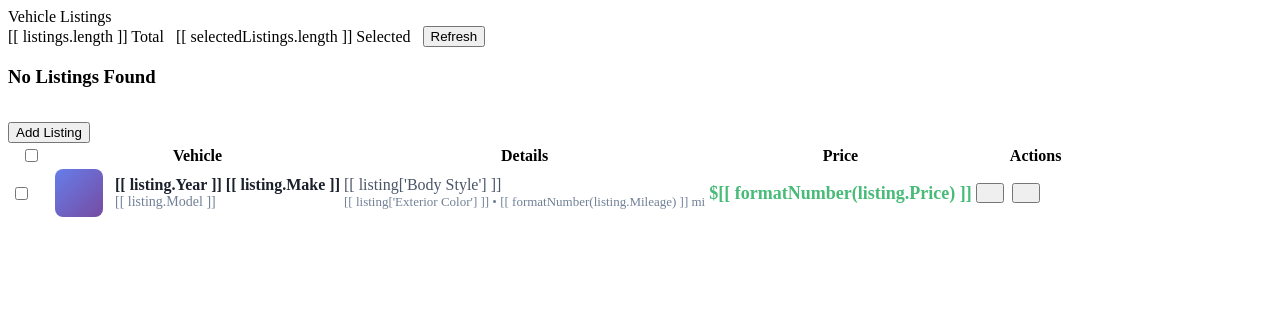
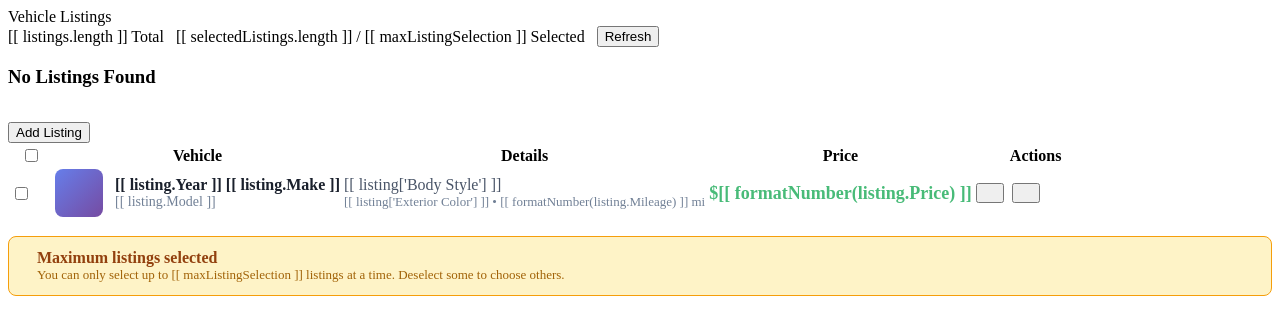
Before and after one commit to zahidanwarusa/fb_maketplace_bot_v4.0, a Flask app: template templates/components/listings.html in a window 1280 px wide. Shown: the top 335 px of the page. Run offline with Flask 3, Linux system fonts and the light colour scheme; the template is opened without the code that fills it, so the values that code supplies are empty; parts of the project's set-up code (start-up, migrations or seed data) failed here and were passed over.

Commit message:
Add Listing limit and remove Profiles limit

```diff
--- a/app.py
+++ b/app.py
@@ -35,7 +35,7 @@ load_dotenv()
 
 # Configuration
 UPLOAD_FOLDER = 'temp_uploads'
-MAX_PROFILE_SELECTION = 5
+MAX_LISTING_SELECTION = 5  # Changed from MAX_PROFILE_SELECTION - now limits listings instead of profiles
 
 if not os.path.exists(UPLOAD_FOLDER):
     os.makedirs(UPLOAD_FOLDER)
@@ -112,14 +112,14 @@ from components.schedule import init_schedule_routes
 from components.bot import init_bot_routes
 
 # Initialize all component routes
-init_dashboard_routes(app, supabase, MAX_PROFILE_SELECTION, get_facebook_accounts_from_profile)
+init_dashboard_routes(app, supabase, MAX_LISTING_SELECTION, get_facebook_accounts_from_profile)
 init_profiles_routes(app, supabase)
 init_listings_routes(app, supabase)
 init_media_routes(app, get_drive_manager)
 init_history_routes(app, supabase)
 init_deleted_routes(app, supabase)
 init_schedule_routes(app, supabase)
-init_bot_routes(app, supabase, MAX_PROFILE_SELECTION, get_profile_locations_dict)
+init_bot_routes(app, supabase, MAX_LISTING_SELECTION, get_profile_locations_dict)
 
 
 # Error handlers
@@ -145,7 +145,7 @@ if __name__ == '__main__':
         if test_supabase_connection():
             print("🚀 Starting Flask application...")
             print("🌐 Open http://localhost:5000 in your browser")
-            print(f"⚙️  Maximum profile selection: {MAX_PROFILE_SELECTION}")
+            print(f"⚙️  Maximum listing selection: {MAX_LISTING_SELECTION}")
             print("\n")
             app.run(debug=True, host='0.0.0.0', port=5000)
         else:
--- a/components/bot.py
+++ b/components/bot.py
@@ -48,7 +48,7 @@ DEFAULT_CONFIG = {
 }
 
 
-def init_bot_routes(app, supabase, max_profile_selection, get_profile_locations_dict=None):
+def init_bot_routes(app, supabase, max_listing_selection, get_profile_locations_dict=None):
     """Initialize bot execution routes with app context"""
 
     # Ensure screenshot folder exists
@@ -93,12 +93,12 @@ def init_bot_routes(app, supabase, max_profile_selection, get_profile_locations_
                     "message": "No listings selected"
                 }), 400
 
-            # ENFORCE PROFILE SELECTION LIMIT
-            if len(selected_profiles) > max_profile_selection:
-                logger.warning(f"Profile selection limit exceeded: {len(selected_profiles)} > {max_profile_selection}")
+            # ENFORCE LISTING SELECTION LIMIT (Changed from profile limit)
+            if len(selected_listings) > max_listing_selection:
+                logger.warning(f"Listing selection limit exceeded: {len(selected_listings)} > {max_listing_selection}")
                 return jsonify({
                     "status": "error",
-                    "message": f"You can only select up to {max_profile_selection} profiles at a time. Currently selected: {len(selected_profiles)}"
+                    "message": f"You can only select up to {max_listing_selection} listings at a time. Currently selected: {len(selected_listings)}"
                 }), 400
 
             # Validate all profiles have locations
--- a/components/dashboard.py
+++ b/components/dashboard.py
@@ -22,7 +22,7 @@ def get_profile_locations_dict(supabase):
         return {}
 
 
-def init_dashboard_routes(app, supabase, max_profile_selection, get_facebook_accounts_from_profile_func=None):
+def init_dashboard_routes(app, supabase, max_listing_selection, get_facebook_accounts_from_profile_func=None):
     """Initialize dashboard routes with app context"""
 
     @app.route('/')
@@ -65,7 +65,7 @@ def init_dashboard_routes(app, supabase, max_profile_selection, get_facebook_acc
                                  profiles=[],
                                  listings=listings,
                                  profile_locations=profile_locations,
-                                 max_profile_selection=max_profile_selection)
+                                 max_listing_selection=max_listing_selection)
 
         except Exception as e:
             logger.error(f"Critical error in index route: {str(e)}")
--- a/templates/components/dashboard.html
+++ b/templates/components/dashboard.html
@@ -14,14 +14,14 @@
                 <i class="fas fa-check-circle"></i>
             </div>
             <div style="color: #718096; font-size: 14px; margin-bottom: 4px;">Selected Listings</div>
-            <div style="font-size: 32px; font-weight: 700; color: #1a202c;">[[ selectedListings.length ]]</div>
+            <div style="font-size: 32px; font-weight: 700; color: #1a202c;">[[ selectedListings.length ]] / [[ maxListingSelection ]]</div>
         </div>
         <div class="stat-card">
             <div class="stat-icon orange">
                 <i class="fas fa-users"></i>
             </div>
             <div style="color: #718096; font-size: 14px; margin-bottom: 4px;">Active Profiles</div>
-            <div style="font-size: 32px; font-weight: 700; color: #1a202c;">[[ selectedProfiles.length ]] / [[ maxProfileSelection ]]</div>
+            <div style="font-size: 32px; font-weight: 700; color: #1a202c;">[[ selectedProfiles.length ]]</div>
         </div>
         <div class="stat-card">
             <div class="stat-icon purple">
@@ -46,7 +46,7 @@
             <div @click="activeTab = 'listings'" style="padding: 20px; background: linear-gradient(135deg, #48bb78 0%, #38a169 100%); border-radius: 12px; cursor: pointer; transition: transform 0.2s;" onmouseover="this.style.transform='scale(1.05)'" onmouseout="this.style.transform='scale(1)'">
                 <i class="fas fa-list" style="font-size: 32px; color: white; margin-bottom: 12px;"></i>
                 <div style="color: white; font-weight: 600; margin-bottom: 4px;">Select Listings</div>
-                <div style="color: rgba(255,255,255,0.8); font-size: 14px;">Choose vehicles to post</div>
+                <div style="color: rgba(255,255,255,0.8); font-size: 14px;">Choose vehicles to post (max [[ maxListingSelection ]])</div>
             </div>
             <div @click="activeTab = 'add-listing'" style="padding: 20px; background: linear-gradient(135deg, #ed8936 0%, #dd6b20 100%); border-radius: 12px; cursor: pointer; transition: transform 0.2s;" onmouseover="this.style.transform='scale(1.05)'" onmouseout="this.style.transform='scale(1)'">
                 <i class="fas fa-plus-circle" style="font-size: 32px; color: white; margin-bottom: 12px;"></i>
--- a/templates/components/listings.html
+++ b/templates/components/listings.html
@@ -5,7 +5,9 @@
             <div class="card-title">Vehicle Listings</div>
             <div style="display: flex; gap: 12px; align-items: center;">
                 <span class="badge badge-info">[[ listings.length ]] Total</span>
-                <span class="badge badge-success">[[ selectedListings.length ]] Selected</span>
+                <span :class="selectedListings.length >= maxListingSelection ? 'badge badge-error' : 'badge badge-success'">
+                    [[ selectedListings.length ]] / [[ maxListingSelection ]] Selected
+                </span>
                 <button @click="loadListings" class="btn btn-secondary"><i class="fas fa-sync-alt"></i> Refresh</button>
             </div>
         </div>
@@ -18,7 +20,9 @@
             <table>
                 <thead>
                     <tr>
-                        <th style="width: 40px;"><input type="checkbox" @change="toggleAllListings" :checked="allListingsSelected" class="custom-checkbox"></th>
+                        <th style="width: 40px;">
+                            <input type="checkbox" @change="toggleAllListings" :checked="allListingsSelected" class="custom-checkbox" :title="'Select up to ' + maxListingSelection + ' listings'">
+                        </th>
                         <th>Vehicle</th>
                         <th>Details</th>
                         <th>Price</th>
@@ -26,8 +30,16 @@
                     </tr>
                 </thead>
                 <tbody>
-                    <tr v-for="listing in listings" :key="listing.id">
-                        <td><input type="checkbox" v-model="selectedListings" :value="listing.id" class="custom-checkbox"></td>
+                    <tr v-for="listing in listings" :key="listing.id" :style="selectedListings.includes(listing.id) ? 'background: #f0fdf4;' : ''">
+                        <td>
+                            <input
+                                type="checkbox"
+                                :checked="selectedListings.includes(listing.id)"
+                                @change="onListingCheckboxChange($event, listing.id)"
+                                class="custom-checkbox"
+                                :disabled="!selectedListings.includes(listing.id) && selectedListings.length >= maxListingSelection"
+                                :title="!selectedListings.includes(listing.id) && selectedListings.length >= maxListingSelection ? 'Maximum ' + maxListingSelection + ' listings already selected' : ''">
+                        </td>
                         <td>
                             <div style="display: flex; align-items: center; gap: 12px;">
                                 <div style="width: 48px; height: 48px; background: linear-gradient(135deg, #667eea 0%, #764ba2 100%); border-radius: 8px; display: flex; align-items: center; justify-content: center;">
@@ -54,5 +66,14 @@
                 </tbody>
             </table>
         </div>
+
+        <!-- Selection Limit Warning -->
+        <div v-if="selectedListings.length >= maxListingSelection" style="margin-top: 16px; padding: 12px 16px; background: #fef3c7; border: 1px solid #f59e0b; border-radius: 8px; display: flex; align-items: center; gap: 12px;">
+            <i class="fas fa-exclamation-triangle" style="color: #d97706; font-size: 18px;"></i>
+            <div>
+                <div style="font-weight: 600; color: #92400e;">Maximum listings selected</div>
+                <div style="font-size: 13px; color: #a16207;">You can only select up to [[ maxListingSelection ]] listings at a time. Deselect some to choose others.</div>
+            </div>
+        </div>
     </div>
 </div>
--- a/templates/components/profiles.html
+++ b/templates/components/profiles.html
@@ -47,9 +47,7 @@
             <div class="card-title">Edge Profiles</div>
             <div style="display: flex; gap: 12px; align-items: center;">
                 <span class="badge badge-info">[[ profiles.length ]] Total</span>
-                <span :class="selectedProfiles.length >= maxProfileSelection ? 'badge badge-error' : 'badge badge-success'">
-                    [[ selectedProfiles.length ]] / [[ maxProfileSelection ]] Selected
-                </span>
+                <span class="badge badge-success">[[ selectedProfiles.length ]] Selected</span>
                 <button @click="loadProfiles" class="btn btn-secondary"><i class="fas fa-sync-alt"></i> Refresh</button>
             </div>
         </div>
--- a/templates/components/scripts_data.html
+++ b/templates/components/scripts_data.html
@@ -10,7 +10,7 @@ new Vue({
         profileLocations: {{ profile_locations | tojson | safe }},
         selectedProfiles: [],
         selectedListings: [],
-        maxProfileSelection: {{ max_profile_selection | default(5) }},
+        maxListingSelection: {{ max_listing_selection | default(5) }},
         logs: '',
         isRunning: false,
         uploadHistory: [],
@@ -225,5 +225,8 @@ new Vue({
         },
         activeProfiles() {
             return this.profiles.filter(p => p.is_active);
+        },
+        canSelectMoreListings() {
+            return this.selectedListings.length < this.maxListingSelection;
         }
     },
```
Also changed, not shown: templates/components/scripts_methods1.html (+45 -2 lines).
